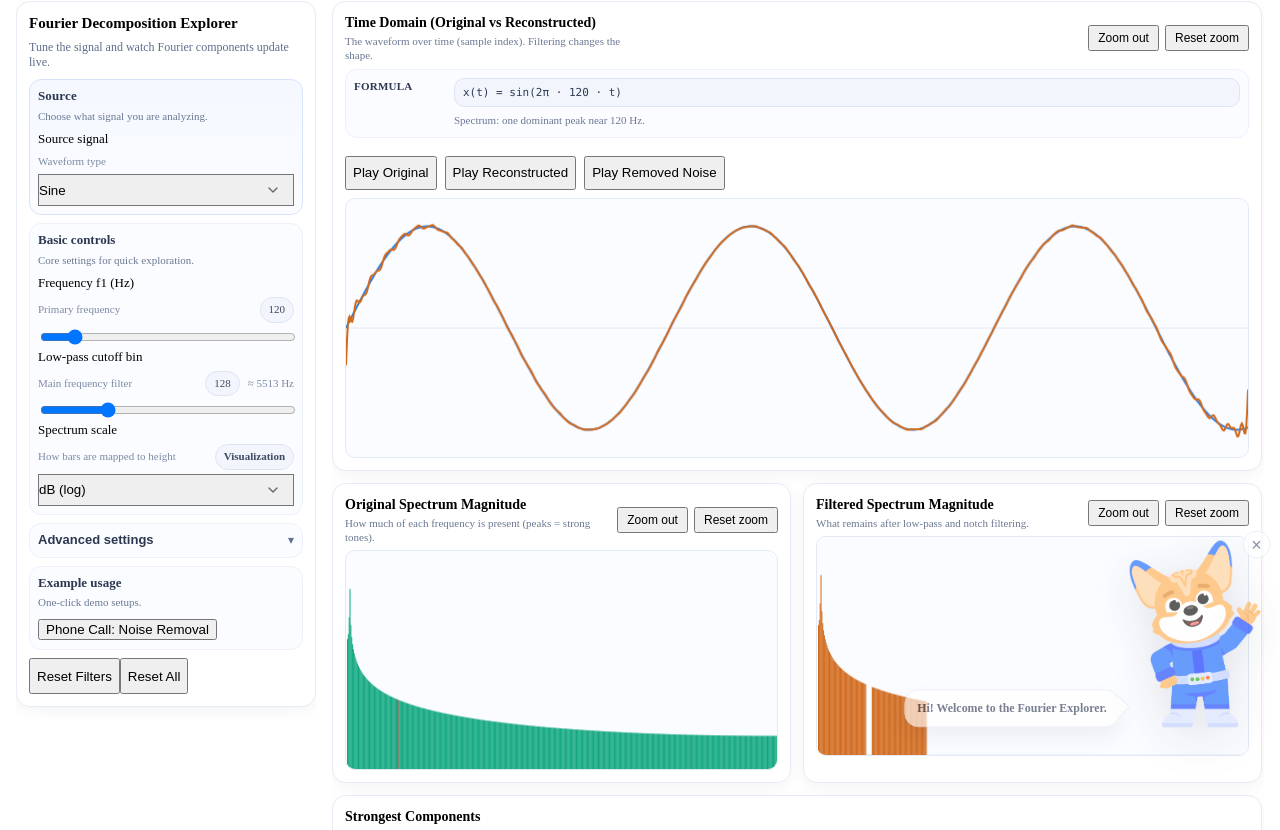
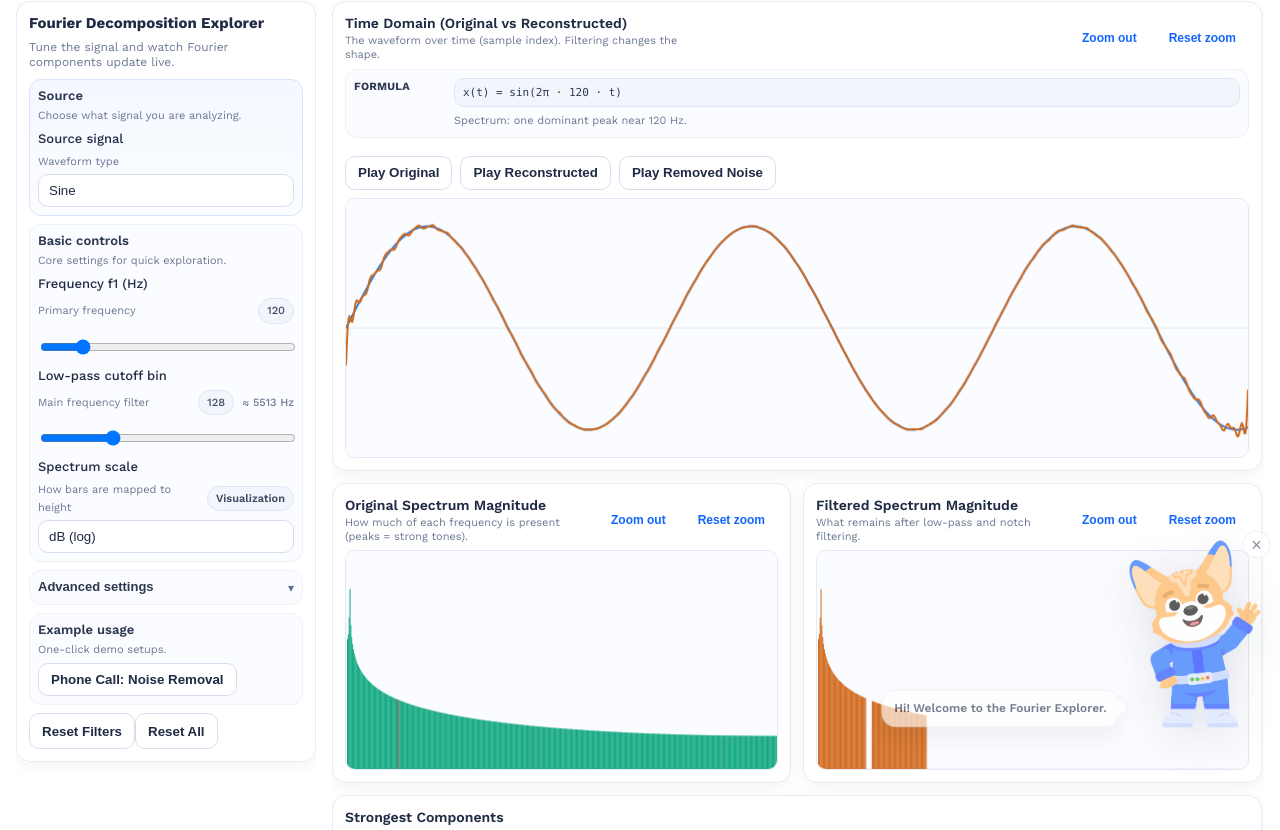
Before and after one commit to MariaHov/learn_fourier-explorer, a website built with Vite: page client/index.html in a window 1280 px wide. Shown: the part 57-887 px from the top of the page. Built offline with nearby package versions, Linux system fonts and the light colour scheme.

Commit message:
ui: add fallback styling when design-system is missing

```diff
--- a/client/app.js
+++ b/client/app.js
@@ -1998,6 +1998,17 @@ function initializeDefaults() {
 }
 
 function init() {
+  // If the design-system submodule/CSS didn't load, apply a small fallback skin.
+  // We detect this by checking for a token defined by the design system.
+  try {
+    const token = getComputedStyle(document.documentElement)
+      .getPropertyValue('--Colors-Text-Body-Default')
+      .trim();
+    if (!token) document.body.classList.add('no-design-system');
+  } catch (_) {
+    document.body.classList.add('no-design-system');
+  }
+
   setupPlotInteractionBindings();
   bindSidebarUi();
   initializeDefaults();
--- a/client/fourier-explorer.css
+++ b/client/fourier-explorer.css
@@ -5,6 +5,76 @@
   min-height: 100vh;
   overflow-x: hidden;
   line-height: 1.45;
+}
+
+/* Fallback skin when design system CSS is missing. */
+.bespoke.no-design-system {
+  --cs-blue: #1365ff;
+  --cs-blue-dark: #0f54d8;
+  --cs-border: #d7deee;
+  --cs-text: #1f2a44;
+  --cs-muted: #6b7892;
+  font-family: "Work Sans", system-ui, -apple-system, "Segoe UI", Roboto, Helvetica, Arial, sans-serif;
+  color: var(--cs-text);
+}
+
+.bespoke.no-design-system .button {
+  border: 1px solid var(--cs-border);
+  background: #ffffff;
+  color: var(--cs-text);
+  border-radius: 10px;
+  padding: 8px 12px;
+  font-weight: 600;
+  cursor: pointer;
+}
+
+.bespoke.no-design-system .button:hover {
+  background: #f2f6ff;
+  border-color: #c6d4f3;
+}
+
+.bespoke.no-design-system .button.button-primary {
+  background: var(--cs-blue);
+  border-color: var(--cs-blue);
+  color: #ffffff;
+}
+
+.bespoke.no-design-system .button.button-primary:hover {
+  background: var(--cs-blue-dark);
+  border-color: var(--cs-blue-dark);
+}
+
+.bespoke.no-design-system .button.button-text {
+  border-color: transparent;
+  background: transparent;
+  color: var(--cs-blue);
+}
+
+.bespoke.no-design-system .button.button-text:hover {
+  background: rgba(19, 101, 255, 0.08);
+}
+
+.bespoke.no-design-system .input,
+.bespoke.no-design-system select.input {
+  border: 1px solid var(--cs-border);
+  border-radius: 10px;
+  padding: 8px 10px;
+  background: #ffffff;
+  color: var(--cs-text);
+}
+
+.bespoke.no-design-system .status {
+  background: #eef3ff;
+  border-color: #d0ddfb;
+  color: #2b3b64;
+}
+
+.bespoke.no-design-system .control-caption,
+.bespoke.no-design-system .helper-muted,
+.bespoke.no-design-system .controls-intro,
+.bespoke.no-design-system .control-group-help,
+.bespoke.no-design-system .plot-subtitle {
+  color: var(--cs-muted);
 }
 
 .bespoke .header,
```
